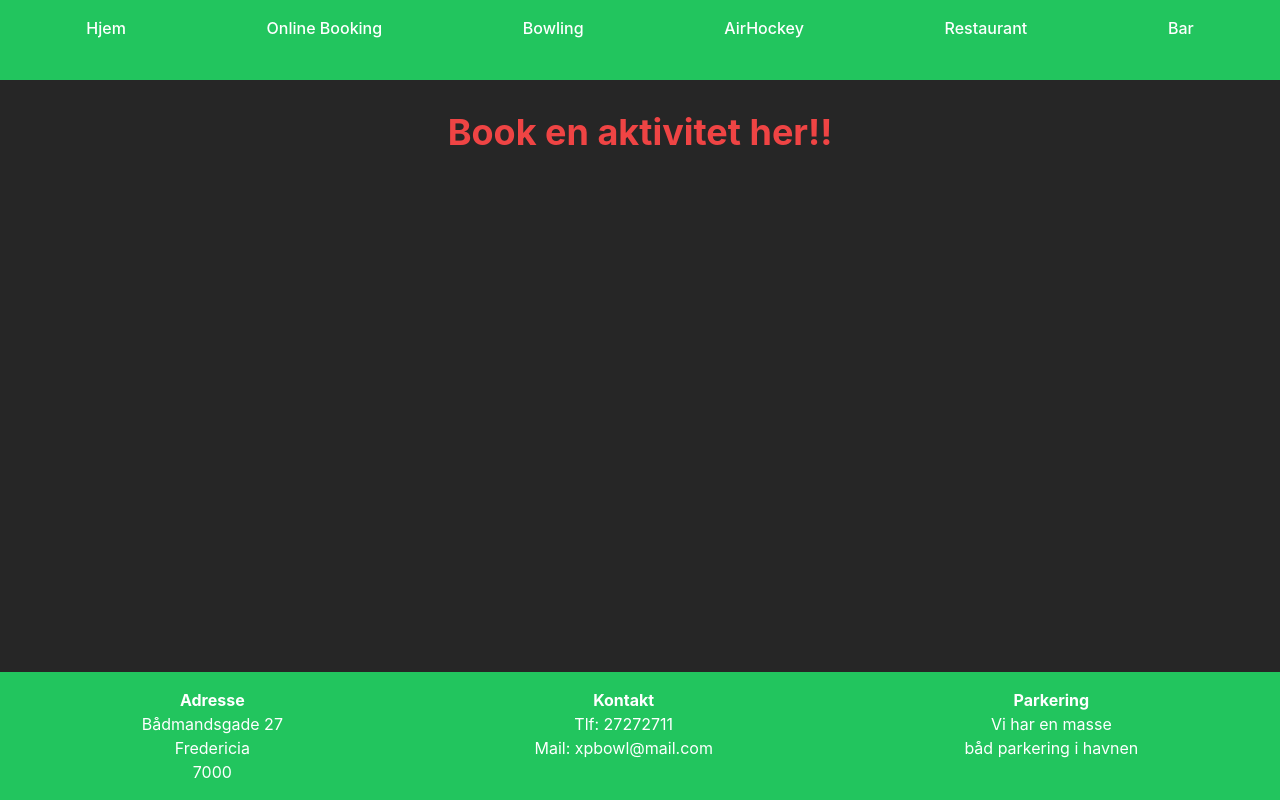
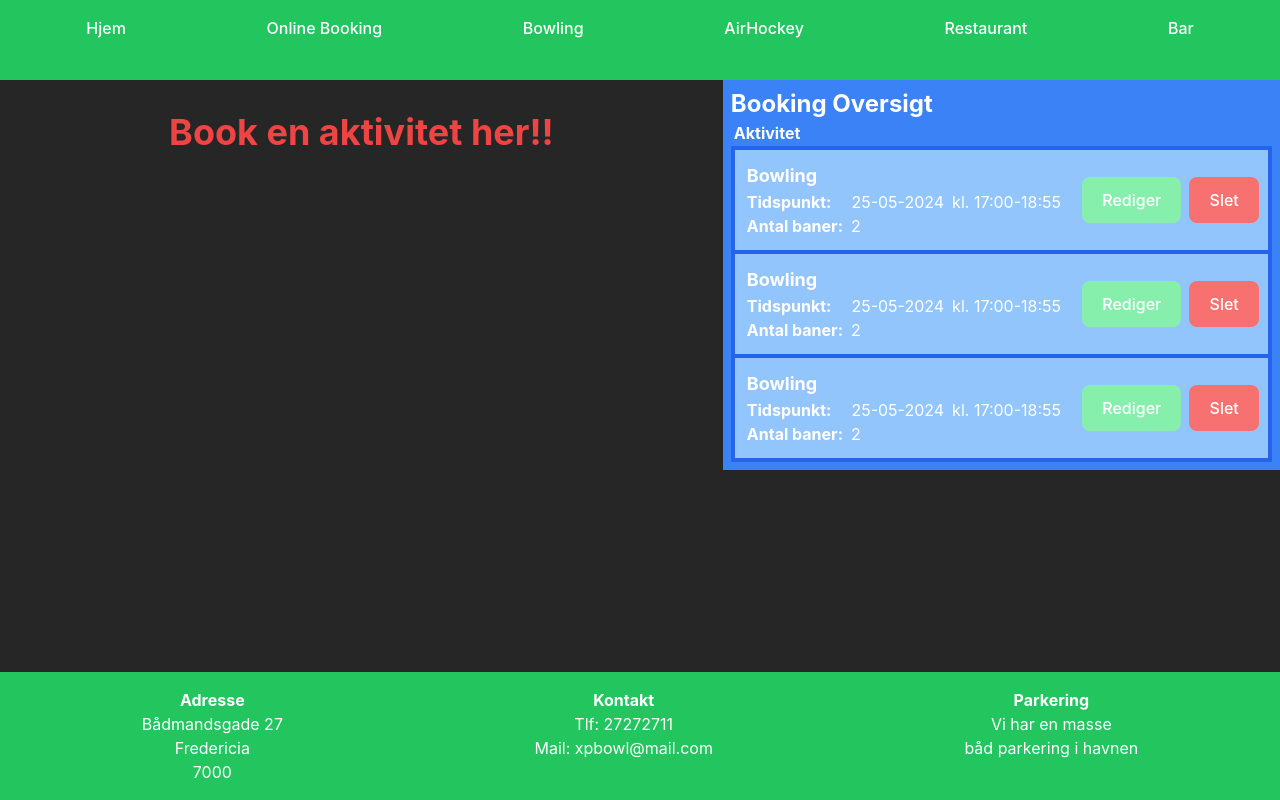
Before and after one commit to YawHB/XP-Bowling-Frontend-KYLL, a React (Vite) app: page /booking in a window 1280 px wide. Built offline with nearby package versions, Linux system fonts and the light colour scheme.

Commit message:
structure for booking overview

```diff
--- a/src/components/booking/BookingOverview.tsx
+++ b/src/components/booking/BookingOverview.tsx
@@ -0,0 +1,83 @@
+export default function BookingOverview() {
+  return (
+    <div className="bg-blue-500 p-2">
+      <div className="">
+        <h1 className="text-2xl font-bold">Booking Oversigt</h1>
+      </div>
+      <table>
+        <thead className="flex">
+          <tr>
+            <th className="self-left">Aktivitet</th>
+            <th></th>
+          </tr>
+        </thead>
+        <tbody className="">
+          <tr className=" bg-blue-300 border-4 border-blue-600">
+            <td className="p-3 ">
+              <div>
+                <p className="font-bold text-lg">Bowling</p>
+              </div>
+              <div className="flex">
+                <p className="font-bold pr-5">Tidspunkt:</p>
+                <p className="pr-2">25-05-2024</p>
+                <p>kl. 17:00-18:55</p>
+              </div>
+              <div className="flex">
+                <p className="font-bold pr-2">Antal baner:</p>
+                <p>2</p>
+              </div>
+            </td>
+            <td>
+              <button className="m-2 bg-green-300">Rediger</button>
+              <button className="mr-2 bg-red-400">Slet</button>
+            </td>
+          </tr>
+          <tr className=" bg-blue-300 border-4 border-blue-600">
+            <td className="p-3 ">
+              <div>
+                <p className="font-bold text-lg">Bowling</p>
+              </div>
+              <div className="flex">
+                {" "}
+                {/* Adjust margin as needed */}
+                <p className="font-bold pr-5">Tidspunkt:</p>
+                <p className="pr-2">25-05-2024</p>
+                <p>kl. 17:00-18:55</p>
+              </div>
+              <div className="flex">
+                <p className="font-bold pr-2">Antal baner:</p>
+                <p>2</p>
+              </div>
+            </td>
+            <td>
+              <button className="m-2 bg-green-300">Rediger</button>
+              <button className="mr-2 bg-red-400">Slet</button>
+            </td>
+          </tr>
+          <tr className=" bg-blue-300 border-4 border-blue-600">
+            <td className="p-3 ">
+              <div>
+                <p className="font-bold text-lg">Bowling</p>
+              </div>
+              <div className="flex">
+                {" "}
+                {/* Adjust margin as needed */}
+                <p className="font-bold pr-5">Tidspunkt:</p>
+                <p className="pr-2">25-05-2024</p>
+                <p>kl. 17:00-18:55</p>
+              </div>
+              <div className="flex">
+                <p className="font-bold pr-2">Antal baner:</p>
+                <p>2</p>
+              </div>
+            </td>
+            <td>
+              <button className="m-2 bg-green-300">Rediger</button>
+              <button className="mr-2 bg-red-400">Slet</button>
+            </td>
+          </tr>
+        </tbody>
+      </table>
+    </div>
+  );
+}
--- a/src/components/booking/Onlinebooking.tsx
+++ b/src/components/booking/Onlinebooking.tsx
@@ -1,9 +1,14 @@
+import BookingOverview from "./BookingOverview";
+
 export default function Booking() {
    return (
      <div className="flex w-screen">
        <div className=" mx-auto px-4 py-8">
          <h1 className="text-4xl self-center font-bold text-red-500">Book en aktivitet her!!</h1>
        </div>
+       <div>
+        <BookingOverview />
+       </div>
      </div>
    );
 }
```
